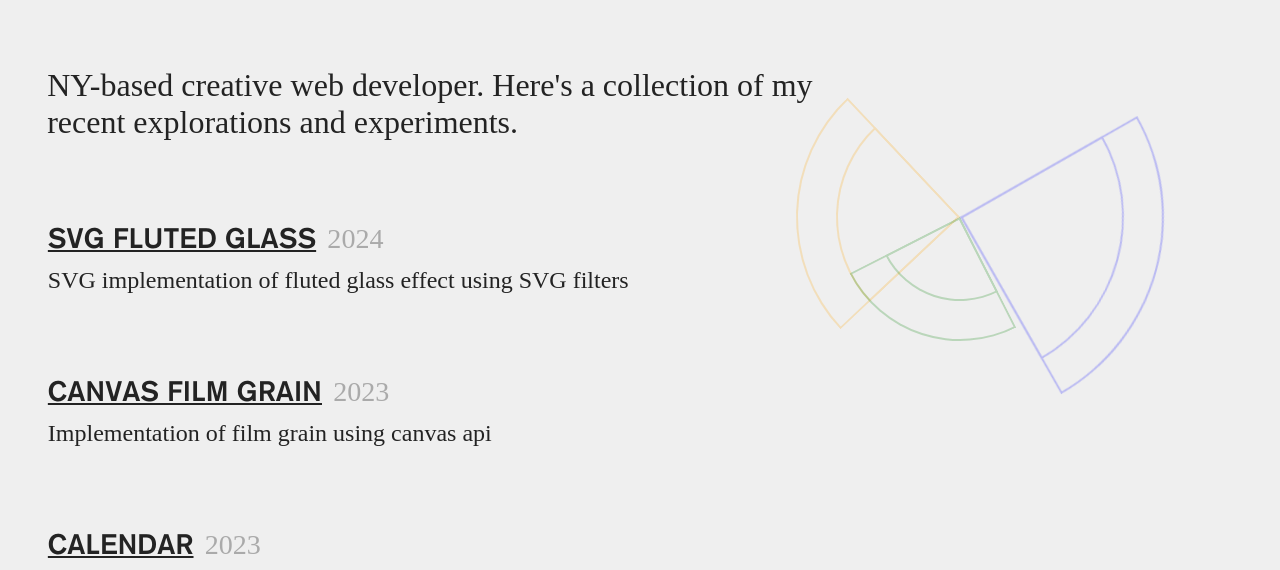
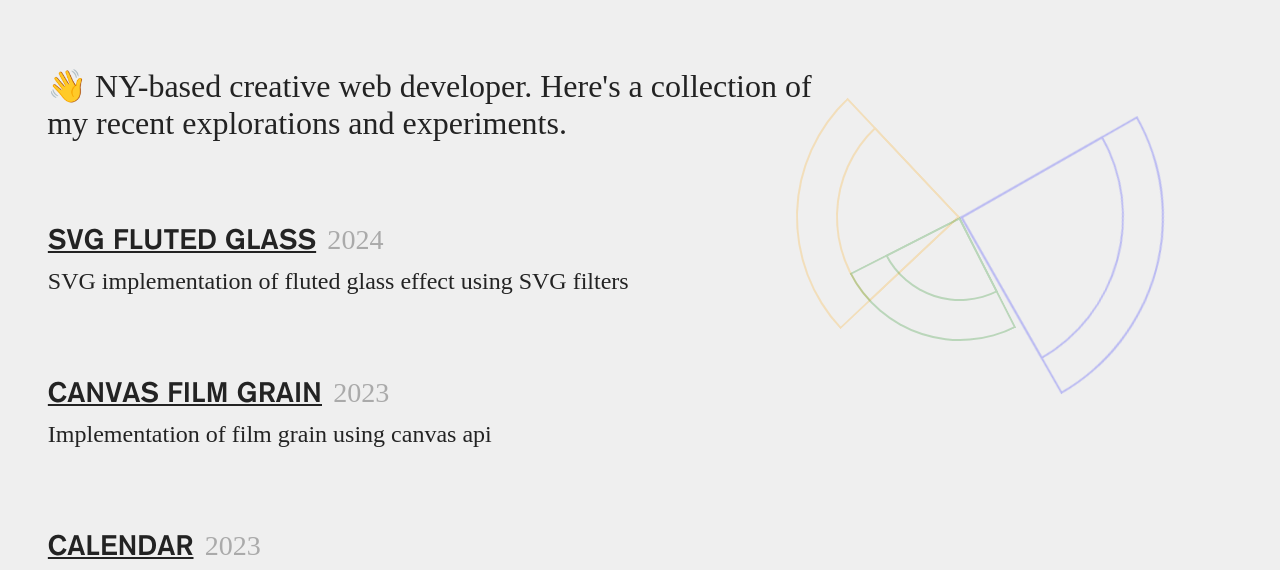
Before and after one commit to nickells/nickells.github.io, a website built with Vite: page index.html in a window 1280 px wide. Shown: the part 183-753 px from the top of the page. Built offline with nearby package versions, Linux system fonts and the light colour scheme; a web font is replaced by a local one.

Commit message:
add wave emoji to test deploy

```diff
--- a/index.html
+++ b/index.html
@@ -20,7 +20,7 @@
       Nick <nobr>Ellswor<span id="th">th</span></nobr>
     </p>
     <h2 id="copy">
-      NY-based creative web developer. Here's a collection of my recent explorations and experiments.
+      👋 NY-based creative web developer. Here's a collection of my recent explorations and experiments.
     </h2>
     <a class="thing" href="glass-filter">
       <h3><span>SVG fluted glass</span><span>2024</span></h3>
```
